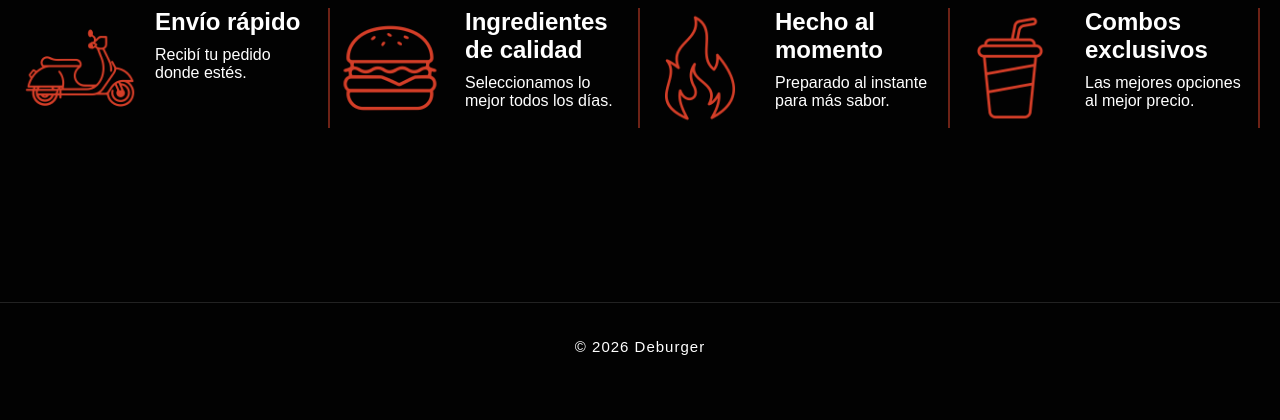
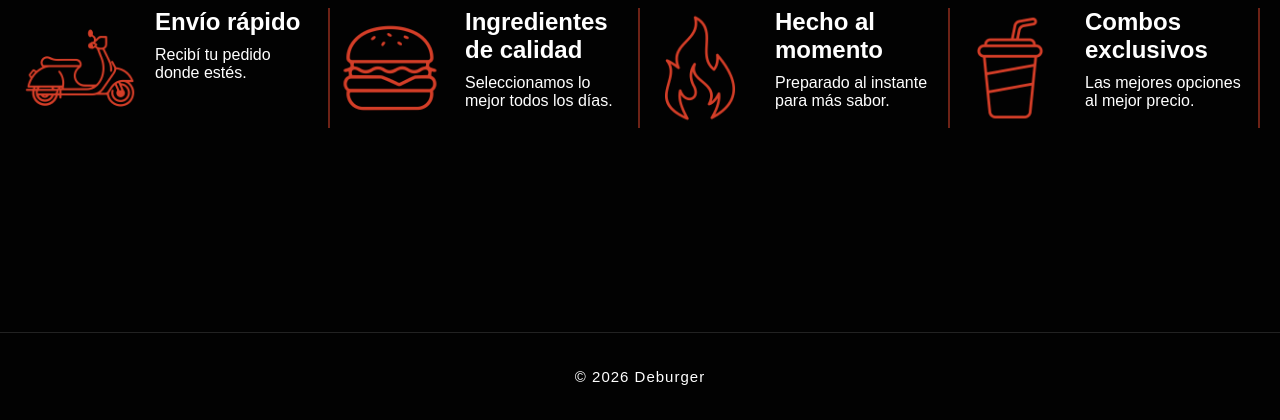
Before and after one commit to TamaraBritezClaudino/Deburger, a PHP site: page / in a window 1280 px wide. Shown: the part 638-1058 px from the top of the page. Before the commit the page ends 993 px from the top, so only its background shows below. Run offline with PHP 8.4, Linux system fonts and the light colour scheme.

Commit message:
subo cambios

```diff
--- a/css/styles.css
+++ b/css/styles.css
@@ -112,7 +112,7 @@ footer{
     text-align: center;
     color: #bbb;
     font-size: 15px;
-    margin-top: 50px;
+    margin-top: 80px;
 }
 
 footer p{
```
